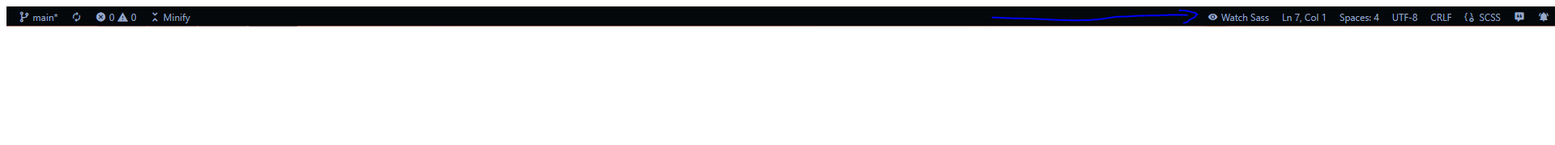
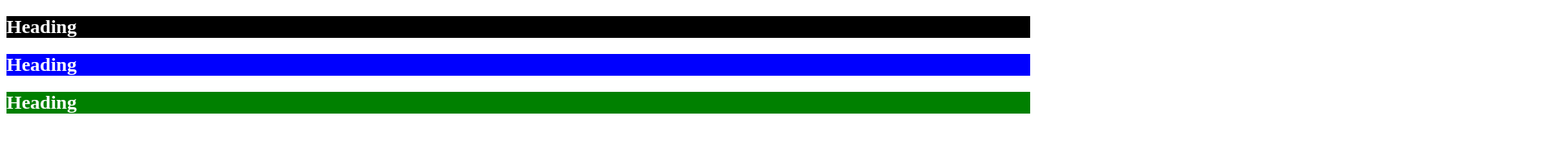
Before and after one commit to programmingashram/scss-tutorial, a plain HTML site: page index.html in a window 1280 px wide. Shown: the whole page at 81% size, 1920 px wide, since content can reach past the window. Drawn offline with Linux system fonts and the light colour scheme.

Commit message:
added changes

```diff
--- a/assets/css/style.scss
+++ b/assets/css/style.scss
@@ -1,7 +1,54 @@
-h1{
-    color: red;
-    span{
-        color: green;
-        font-size: 30px;
-    }
+@use "sass:map";
+
+// Introduction of map
+// in map we can declear multiple global variables fro bunch of css properties
+// we can call global variable by use of map.get($globalVarName, "newColor");
+// _______________________________________________________________________________
+
+// For Example -
+
+//  Here i have craeted Global Var for Background and attaching new name for my existing variables.
+$backgrounds:(
+    // Here I have atached new name in my existing var.
+    "bg-blue" : blue,
+    "bg-green" : green,
+    "bg-black" : black,
+    "bg-white" : white
+);
+
+
+//  Here i have craeted Global Var for Text Color and attaching new name for my existing variables.
+$textColor:(
+
+    // Here I have atached new name in my existing var.
+    "text-blue" : blue,
+    "text-green" : green,
+    "text-black" : black,
+    "text-white" : white
+);
+
+
+// based on HTML i have three div where i have puted class like bg-black
+.bg-black{
+    //  Here i have added one background color property and assign value by maping (map.get),
+    //  currently i am accesing the value from global $backgrounds:();
+    background-color: map.get($backgrounds, "bg-black");
+
+
+     //  Here i have added one text color property and assign value by maping (map.get),
+    //  currently i am accesing the value from global $textColor:();
+    color: map.get($textColor, "text-white");
 }
+
+.bg-blue{
+    background-color: map.get($backgrounds, "bg-blue");
+    color: map.get($textColor, "text-white");
+}
+
+.bg-green{
+    background-color: map.get($backgrounds, "bg-green");
+    color: map.get($textColor, "text-white");
+}
+
+// NOTE -: BUT IT'S GIVING ME AN ERROR, so now you just need to add one line like
+//  @use 'sass:map'; in line number one :).
--- a/assets/js/script.js
+++ /dev/null
@@ -1 +0,0 @@
-console.log('Hello!');
--- a/index.html
+++ b/index.html
@@ -7,6 +7,14 @@
     <link rel="stylesheet" href="./assets/css/style.css" />
   </head>
   <body>
-      <img src="/assets/images/vscode-footer.PNG" alt="">
+      <div class="bg-black">
+          <h2>Heading</h2>
+      </div>
+      <div class="bg-blue">
+        <h2>Heading</h2>
+      </div>
+      <div class="bg-green">
+        <h2>Heading</h2>
+      </div>
   </body>
 </html>
```
Also changed, not shown: assets/css/style.css, 2 other files.
